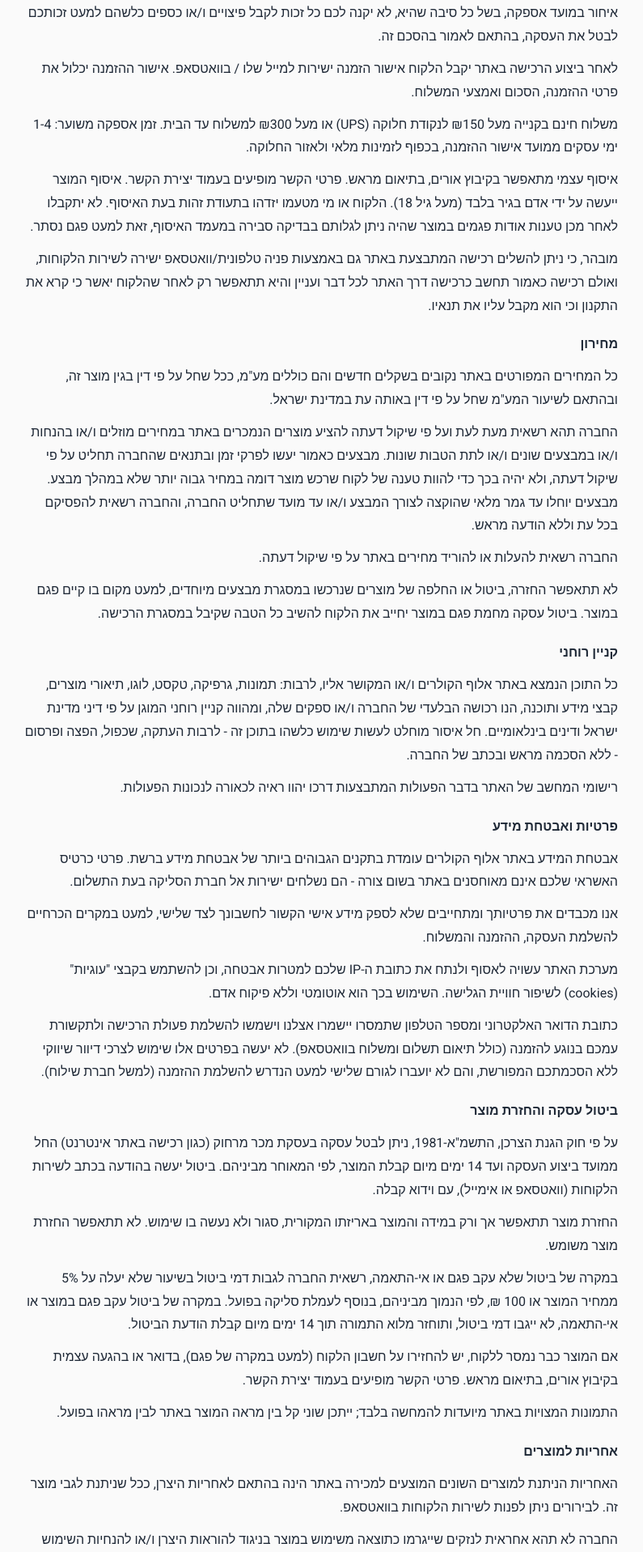
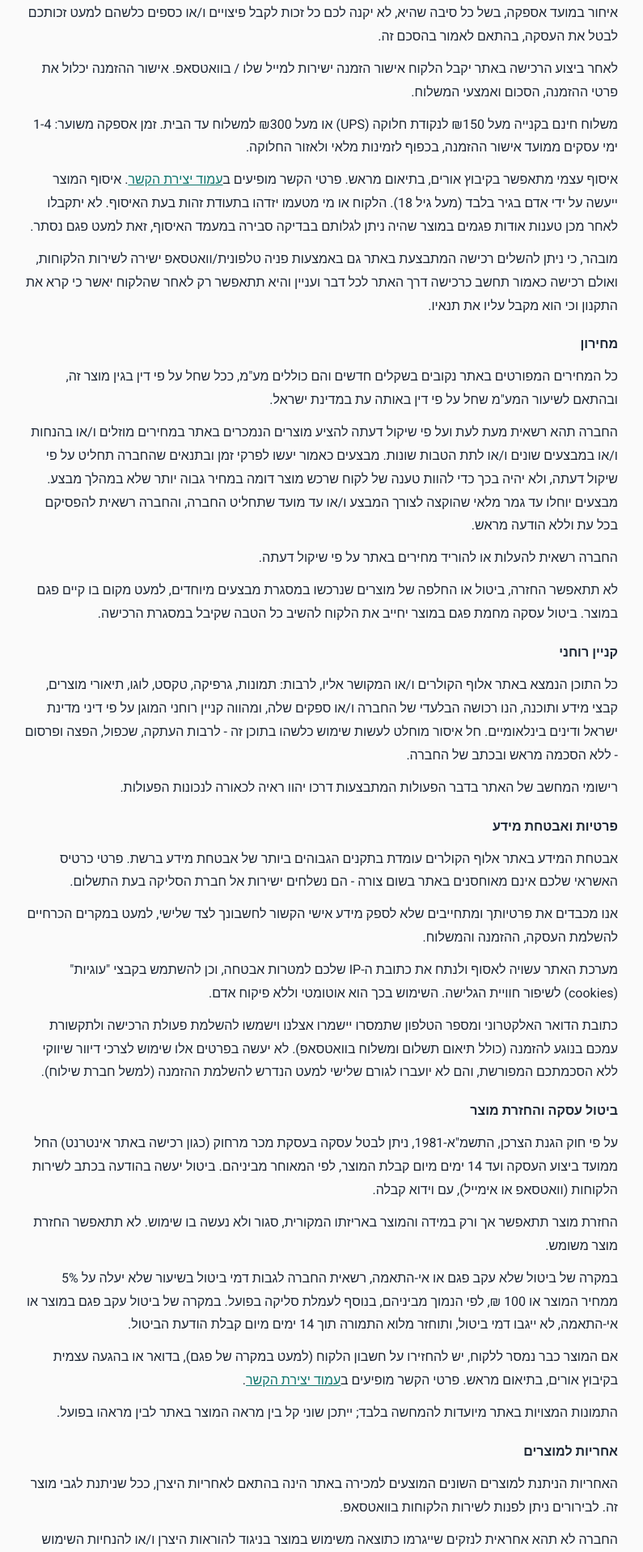
Before and after one commit to guyblumenfeld/king-of-collars, a Next.js app in the folder king-of-collars/: page /terms in a window 1280 px wide. Shown: the part 1265-3182 px from the top of the page at 81% size, without its empty margins (244-1039 px from the left). Built offline with nearby package versions, Linux system fonts and the light colour scheme; no server answers.

Commit message:
Add files via upload

```diff
--- a/king-of-collars/app/terms/page.tsx
+++ b/king-of-collars/app/terms/page.tsx
@@ -1,4 +1,5 @@
 import type { Metadata } from "next";
+import Link from "next/link";
 
 export const dynamic = "force-static";
 
@@ -86,7 +87,8 @@ export default function TermsPage() {
         משוער: 1-4 ימי עסקים ממועד אישור ההזמנה, בכפוף לזמינות מלאי ולאזור החלוקה.
       </p>
       <p>
-        איסוף עצמי מתאפשר בקיבוץ אורים, בתיאום מראש. פרטי הקשר מופיעים בעמוד יצירת הקשר. איסוף המוצר
+        איסוף עצמי מתאפשר בקיבוץ אורים, בתיאום מראש. פרטי הקשר מופיעים ב
+        <Link href="/contact" className="text-brand underline">עמוד יצירת הקשר</Link>. איסוף המוצר
         ייעשה על ידי אדם בגיר בלבד (מעל גיל 18). הלקוח או מי מטעמו יזדהו בתעודת זהות בעת האיסוף.
         לא יתקבלו לאחר מכן טענות אודות פגמים במוצר שהיה ניתן לגלותם בבדיקה סבירה במעמד האיסוף,
         זאת למעט פגם נסתר.
@@ -164,7 +166,8 @@ export default function TermsPage() {
       </p>
       <p>
         אם המוצר כבר נמסר ללקוח, יש להחזירו על חשבון הלקוח (למעט במקרה של פגם), בדואר או בהגעה
-        עצמית בקיבוץ אורים, בתיאום מראש. פרטי הקשר מופיעים בעמוד יצירת הקשר.
+        עצמית בקיבוץ אורים, בתיאום מראש. פרטי הקשר מופיעים ב
+        <Link href="/contact" className="text-brand underline">עמוד יצירת הקשר</Link>.
       </p>
       <p>
         התמונות המצויות באתר מיועדות להמחשה בלבד; ייתכן שוני קל בין מראה המוצר באתר לבין מראהו
```
